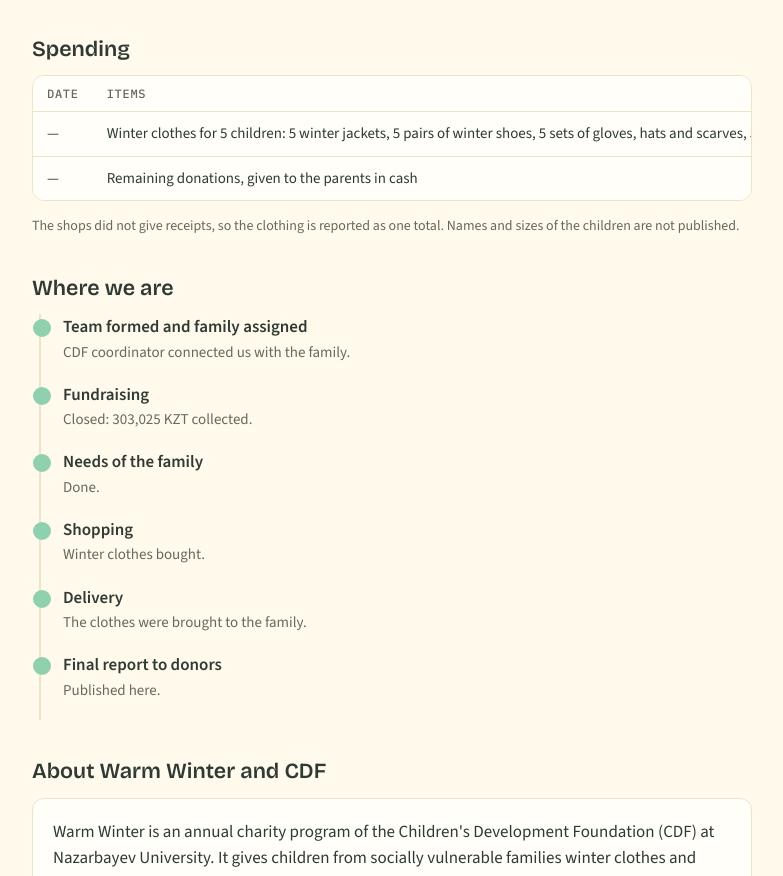
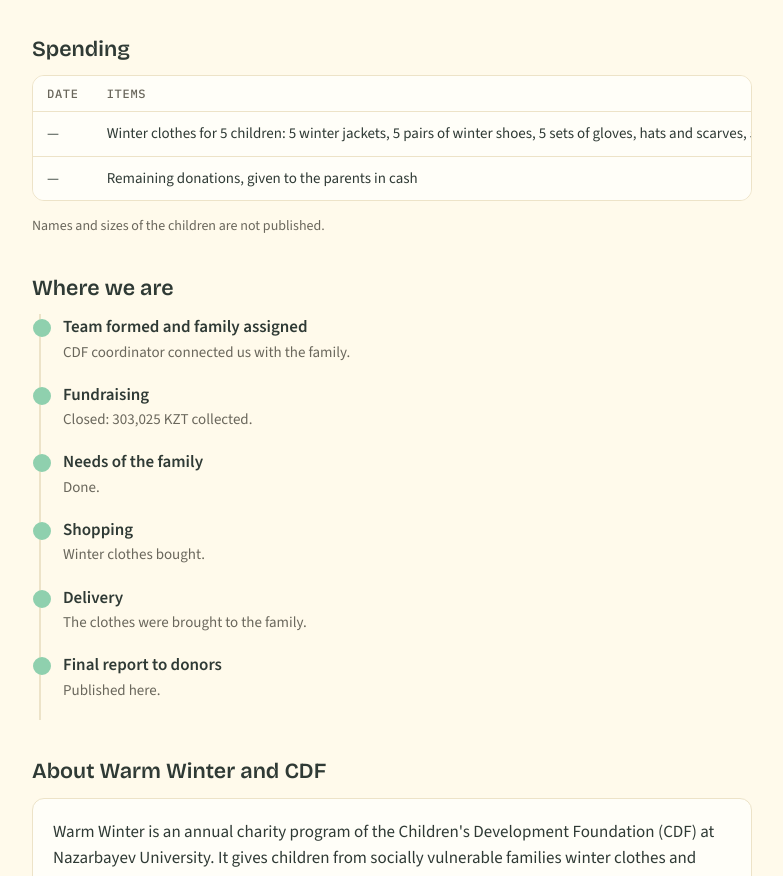
Before and after one commit to vladnora/warm-winter, a plain HTML site: page index.html in a window 1280 px wide. Shown: the part 2117-2993 px from the top of the page, without its empty margins (248-1031 px from the left). Drawn offline with nearby package versions, Linux system fonts and the light colour scheme.

Commit message:
Remove receipts note and column
Co-Authored-By: Claude Sonnet 5.5 <noreply@anthropic.com>

```diff
--- a/index.html
+++ b/index.html
@@ -193,8 +193,8 @@ var DATA = {
            { date: "2026-11-06", name: null, amount: 5000 },
            { date: "2026-11-25", name: null, amount: 20000 },
            { date: "2026-11-25", name: null, amount: 15000 }],      /* { date: "2026-10-30", name: "Name or null", amount: 10000 } */
-  spending: [{ date: "—", items: { en: "Winter clothes for 5 children: 5 winter jackets, 5 pairs of winter shoes, 5 sets of gloves, hats and scarves, 5 pairs of winter pants", kk: "5 балаға қысқы киім: 5 қысқы күрте, 5 жұп қысқы аяқ киім, 5 жиынтық қолғап, бас киім және мойынорағыш, 5 қысқы шалбар" }, shop: "—", amount: 220000, receipt: "" },
-             { date: "—", items: { en: "Remaining donations, given to the parents in cash", kk: "Қалған қаражат, ата-анаға қолма-қол берілді" }, shop: "—", amount: 83025, receipt: "" }],    /* { date: "2026-11-05", items: {en:"Winter jackets ×5", kk:"Қысқы күртелер ×5"}, shop: "Shop", amount: 120000, receipt: "https://..." } */
+  spending: [{ date: "—", items: { en: "Winter clothes for 5 children: 5 winter jackets, 5 pairs of winter shoes, 5 sets of gloves, hats and scarves, 5 pairs of winter pants", kk: "5 балаға қысқы киім: 5 қысқы күрте, 5 жұп қысқы аяқ киім, 5 жиынтық қолғап, бас киім және мойынорағыш, 5 қысқы шалбар" }, shop: "—", amount: 220000 },
+             { date: "—", items: { en: "Remaining donations, given to the parents in cash", kk: "Қалған қаражат, ата-анаға қолма-қол берілді" }, shop: "—", amount: 83025 }],    /* { date: "2026-11-05", items: {en:"Winter jackets ×5", kk:"Қысқы күртелер ×5"}, shop: "Shop", amount: 120000 } */
   stepsState: ["done", "done", "done", "done", "done", "done"]
 };
 
@@ -213,9 +213,9 @@ var I18N = {
     donateNote: "The donations left after buying the clothes were given to the parents in cash.",
     donors: "Donors", dh: ["Date", "Donor", "KZT"], anon: "Anonymous donor",
     donorsEmpty: "The first donation will appear here.",
-    spending: "Spending", sh: ["Date", "Items", "Shop", "KZT", "Receipt"], view: "View",
+    spending: "Spending", sh: ["Date", "Items", "Shop", "KZT"],
     spendEmpty: "Nothing spent yet. Shopping starts once the coordinator confirms the needs list.",
-    spendNote: "The shops did not give receipts, so the clothing is reported as one total. Names and sizes of the children are not published.",
+    spendNote: "Names and sizes of the children are not published.",
     where: "Where we are",
     steps: [
       ["Team formed and family assigned", "CDF coordinator connected us with the family."],
@@ -255,9 +255,9 @@ var I18N = {
     donateNote: "Киім сатып алғаннан кейін қалған қаражат ата-анаға қолма-қол берілді.",
     donors: "Демеушілер", dh: ["Күні", "Демеуші", "KZT"], anon: "Аты аталмаған демеуші",
     donorsEmpty: "Алғашқы аударым осы жерде көрінеді.",
-    spending: "Шығыстар", sh: ["Күні", "Заттар", "Дүкен", "KZT", "Чек"], view: "Көру",
+    spending: "Шығыстар", sh: ["Күні", "Заттар", "Дүкен", "KZT"],
     spendEmpty: "Әзірге ештеңе жұмсалған жоқ. Координатор қажетті заттар тізімін растағаннан кейін сатып алуды бастаймыз.",
-    spendNote: "Дүкендер чек бермеді, сондықтан киімге жұмсалған қаражат жалпы сомамен көрсетілген. Балалардың аты-жөні мен өлшемдері жарияланбайды.",
+    spendNote: "Балалардың аты-жөні мен өлшемдері жарияланбайды.",
     where: "Қазіргі жағдай",
     steps: [
       ["Топ құрылды, отбасы бекітілді", "CDF координаторы бізді отбасымен байланыстырды."],
@@ -476,14 +476,12 @@ function render() {
 
   head($("sh"), T.sh, 3);
   var sb = $("spend"); sb.innerHTML = "";
-  if (!DATA.spending.length) { var tr1 = document.createElement("tr"), td1 = cell(T.spendEmpty, "wrap"); td1.colSpan = 5; tr1.appendChild(td1); sb.appendChild(tr1); }
+  if (!DATA.spending.length) { var tr1 = document.createElement("tr"), td1 = cell(T.spendEmpty, "wrap"); td1.colSpan = 4; tr1.appendChild(td1); sb.appendChild(tr1); }
   DATA.spending.forEach(function (s) {
     var tr = document.createElement("tr");
     tr.appendChild(cell(s.date, "num")); tr.appendChild(cell(s.items[lang] || s.items.en)); tr.appendChild(cell(s.shop));
     tr.appendChild(cell(fmt(s.amount), "num r"));
-    var td = document.createElement("td");
-    if (s.receipt) { var a = document.createElement("a"); a.href = s.receipt; a.target = "_blank"; a.rel = "noopener"; a.textContent = T.view; td.appendChild(a); }
-    tr.appendChild(td); sb.appendChild(tr);
+    sb.appendChild(tr);
   });
 
   $("steps").innerHTML = T.steps.map(function (s, i) {
```
